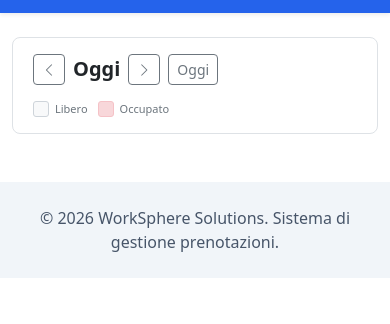
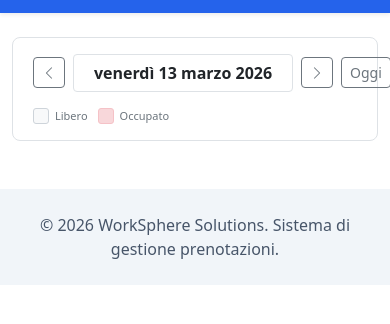
Before and after one commit to cdario79/GestionePrenotazioniTypeScript, a website with bundled scripts: page public/index.html in a window 390 px wide. Shown: the part 68-392 px from the top of the page. Built offline with nearby package versions, Linux system fonts and the light colour scheme; files whose address does not match are found by name.

Commit message:
Refined date display logic and improved UI for date navigation component with updated styles and responsive design adjustments.

```diff
--- a/public/css/styles.css
+++ b/public/css/styles.css
@@ -134,6 +134,25 @@
   margin-bottom: 16px;
 }
 
+.data-navigation {
+  display: flex;
+  align-items: center;
+  gap: 8px;
+}
+
+.data-navigation #giornoTitolo {
+  display: inline-block;
+  width: 320px;
+  text-align: center;
+  white-space: nowrap;
+  overflow: hidden;
+  text-overflow: ellipsis;
+  padding: 6px 12px;
+  border: 1px solid #dee2e6;
+  border-radius: 4px;
+  background-color: #fff;
+}
+
 .griglia-legend {
   display: flex;
   gap: 16px;
@@ -173,6 +192,12 @@
 .btn-primary:hover {
   background-color: #1D4ED8;
   border-color: #1D4ED8;
+}
+
+@media (max-width: 768px) {
+  .data-navigation #giornoTitolo {
+    width: 220px;
+  }
 }
 
 @media (max-width: 992px) {
--- a/public/index.html
+++ b/public/index.html
@@ -38,11 +38,11 @@
 
     <div class="griglia-controls mb-4">
       <div class="d-flex justify-content-between align-items-center flex-wrap gap-3">
-        <div class="d-flex align-items-center gap-2">
+        <div class="data-navigation">
           <button type="button" class="btn btn-outline-secondary btn-sm" id="giornoPrev" aria-label="Giorno precedente">
             <i class="bi bi-chevron-left" aria-hidden="true"></i>
           </button>
-          <span id="giornoTitolo" class="fw-bold fs-5">Oggi</span>
+          <span id="giornoTitolo" class="fw-bold fs-6">Oggi</span>
           <button type="button" class="btn btn-outline-secondary btn-sm" id="giornoNext" aria-label="Giorno successivo">
             <i class="bi bi-chevron-right" aria-hidden="true"></i>
           </button>
--- a/src/frontend/ui/uiManager.ts
+++ b/src/frontend/ui/uiManager.ts
@@ -307,26 +307,12 @@ export class UIManager {
     const titolo = document.getElementById('giornoTitolo');
     if (!titolo) return;
 
-    const oggi = new Date();
-    const isToday = dataCorrente.toDateString() === oggi.toDateString();
-
-    if (isToday) {
-      titolo.textContent = 'Oggi';
-    } else {
-      const domani = new Date(oggi);
-      domani.setDate(domani.getDate() + 1);
-      const isDomani = dataCorrente.toDateString() === domani.toDateString();
-
-      if (isDomani) {
-        titolo.textContent = 'Domani';
-      } else {
         titolo.textContent = dataCorrente.toLocaleDateString('it-IT', {
-          weekday: 'long',
-          day: 'numeric',
-          month: 'long'
-        });
-      }
-    }
+      weekday: 'long',
+      day: 'numeric',
+      month: 'long',
+      year: 'numeric'
+    });
   }
 
   popolaSelectOre(oraSelezionata?: string): void {
```
